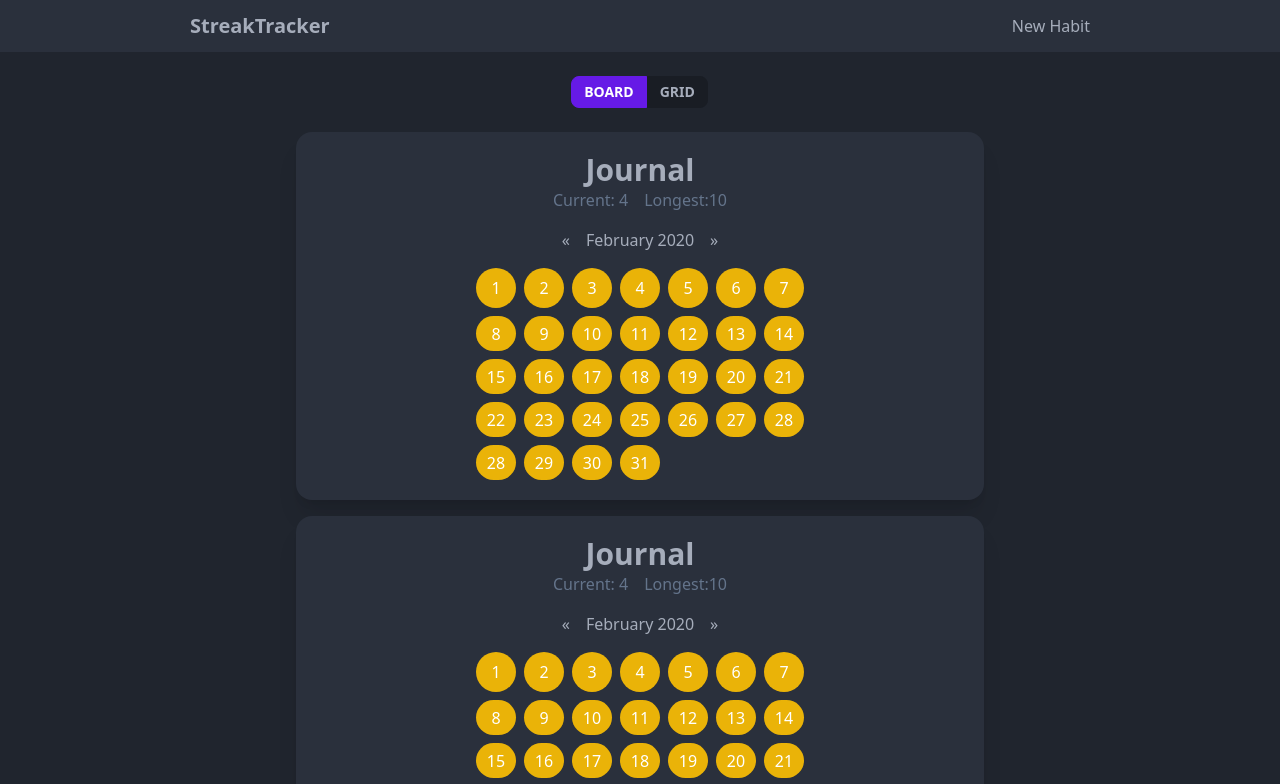
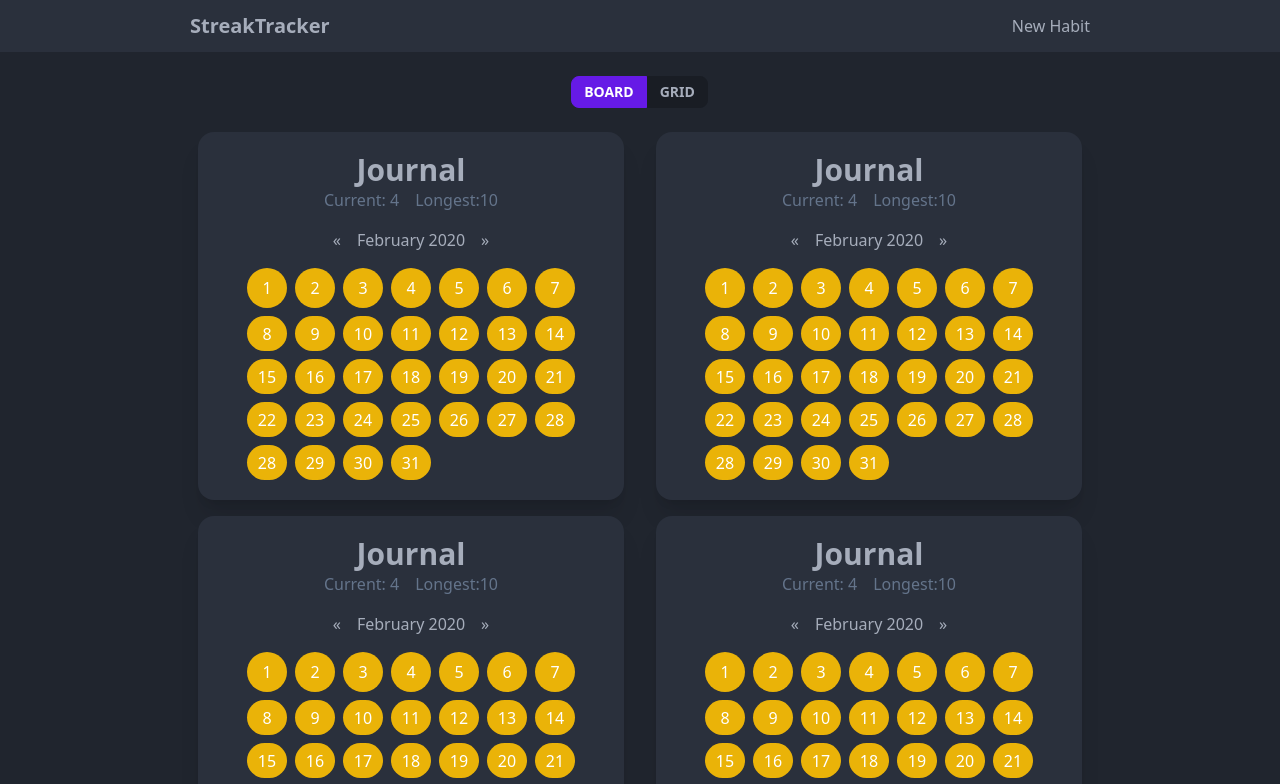
Before and after one commit to kcereno/streaks-habit-tracker, a React (Create React App) app: page / in a window 1280 px wide. Shown: the top 784 px of the page. Built offline with nearby package versions, Linux system fonts and the light colour scheme.

Commit message:
Finish responsiveness for HabitGridItem

```diff
--- a/src/components/HabitGrid/HabitGrid.tsx
+++ b/src/components/HabitGrid/HabitGrid.tsx
@@ -12,6 +12,8 @@ function HabitGrid() {
       <div className="habit-grid-container flex flex-wrap gap-4">
         <HabitGridItem />
         <HabitGridItem />
+        <HabitGridItem />
+        <HabitGridItem />
       </div>
     </div>
   );
--- a/src/components/HabitGridItem/HabitGridItem.tsx
+++ b/src/components/HabitGridItem/HabitGridItem.tsx
@@ -7,9 +7,9 @@ function HabitGridItem() {
     22, 23, 24, 25, 26, 27, 28, 29, 30, 31,
   ];
   return (
-    <div className="card card-compact w-full bg-base-100 shadow-xl mx-2">
+    <div className="card card-compact grow w-full bg-base-100 shadow-xl mx-2 tablet:w-auto">
       {/* Content Container */}
-      <div className="py-5">
+      <div className="py-5 tablet:px-4">
         <h2 className="font-bold text-3xl text-center">Journal</h2>
         <div className="flex justify-center gap-4 text-slate-500">
           <p>Current: 4</p>
--- a/src/layout/Layout/Layout.tsx
+++ b/src/layout/Layout/Layout.tsx
@@ -13,11 +13,9 @@ function Layout({ children }: Props) {
     <div className="flex flex-col min-h-screen">
       <Navbar />
       <main className="flex-1 flex flex-col items-center bg-base-300 ">
-        <div className="max-w-[900px]">
-          <ViewToggle />
-          {children}
-          <Pagination />
-        </div>
+        <ViewToggle />
+        <div className="max-w-[900px]">{children}</div>
+        <Pagination />
       </main>
       <Footer />
     </div>
```
